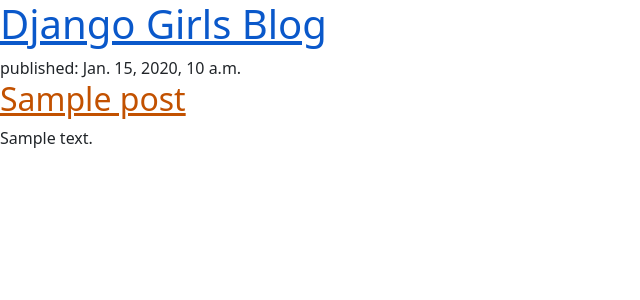
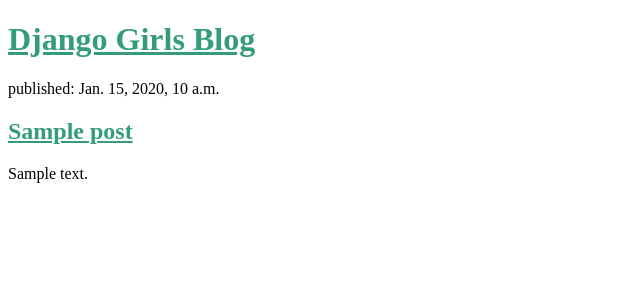
Before and after one commit to obonekenob/M06TutorialTDD, a Django app: template blog/templates/blog/post_list.html in a window 1280 px wide. Shown: the top 300 px of the page, without its empty margins (0-640 px from the left). Run offline with Django 3.2, Linux system fonts and the light colour scheme; the template is opened without the code that fills it: most values are stand-ins (such as "Sample title", 1, 10 or a date in 2020).

Commit message:
M06TDD commit 04

```diff
--- a/blog/static/css/blog.css
+++ b/blog/static/css/blog.css
@@ -1,4 +1,4 @@
 
 h1 a, h2 a {
-    color: #C25100;
+    color: #349c7d;
 }
--- a/blog/templates/blog/post_list.html
+++ b/blog/templates/blog/post_list.html
@@ -3,7 +3,6 @@
 <html>
     <head>
         <title>Django Girls blog</title>
-        <link rel="stylesheet" href="https://cdn.jsdelivr.net/npm/bootstrap@5.1.3/dist/css/bootstrap.min.css">
         <link rel="stylesheet" href="{% static 'css/blog.css' %}">
     </head>
         <header>
```
